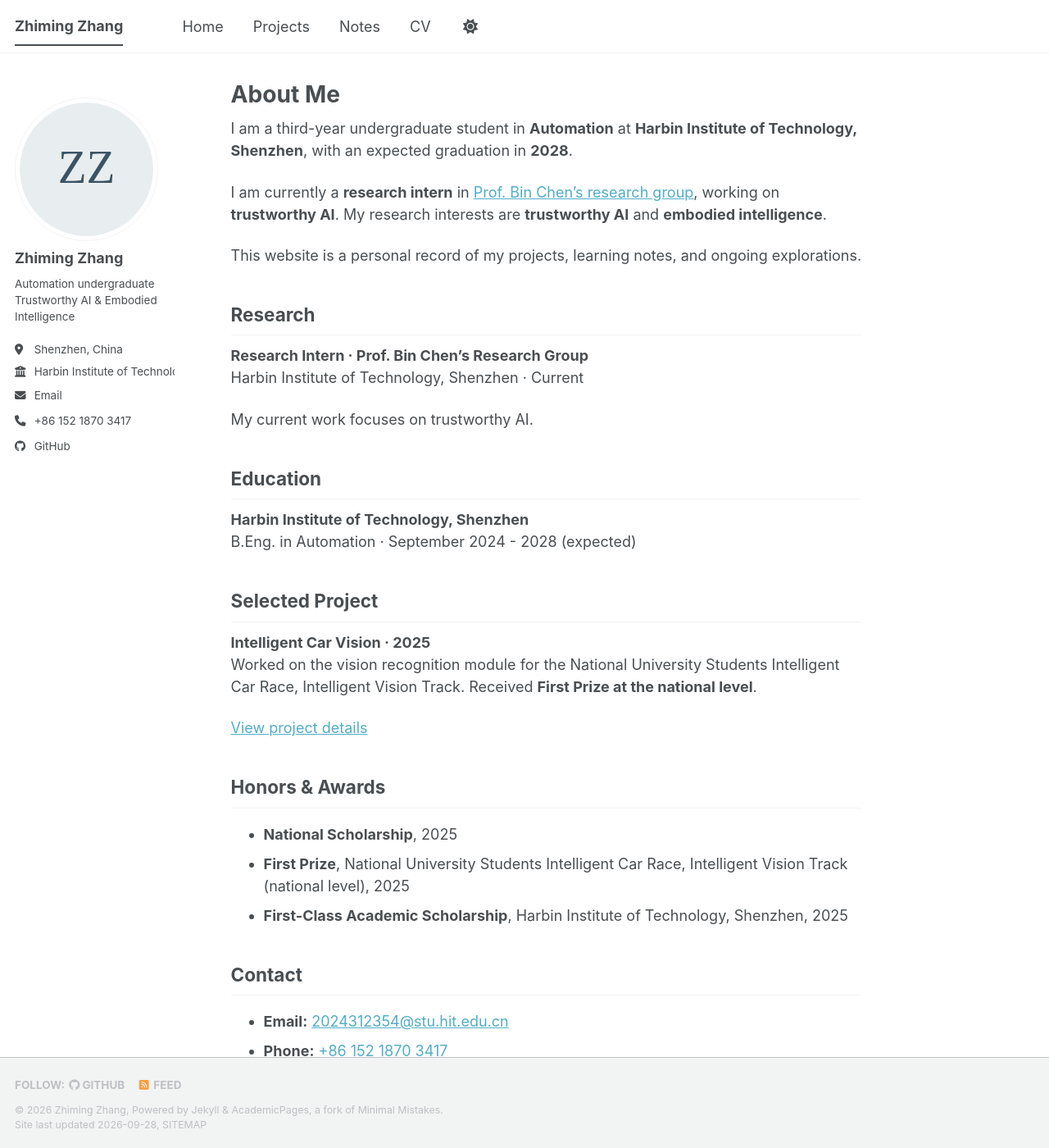
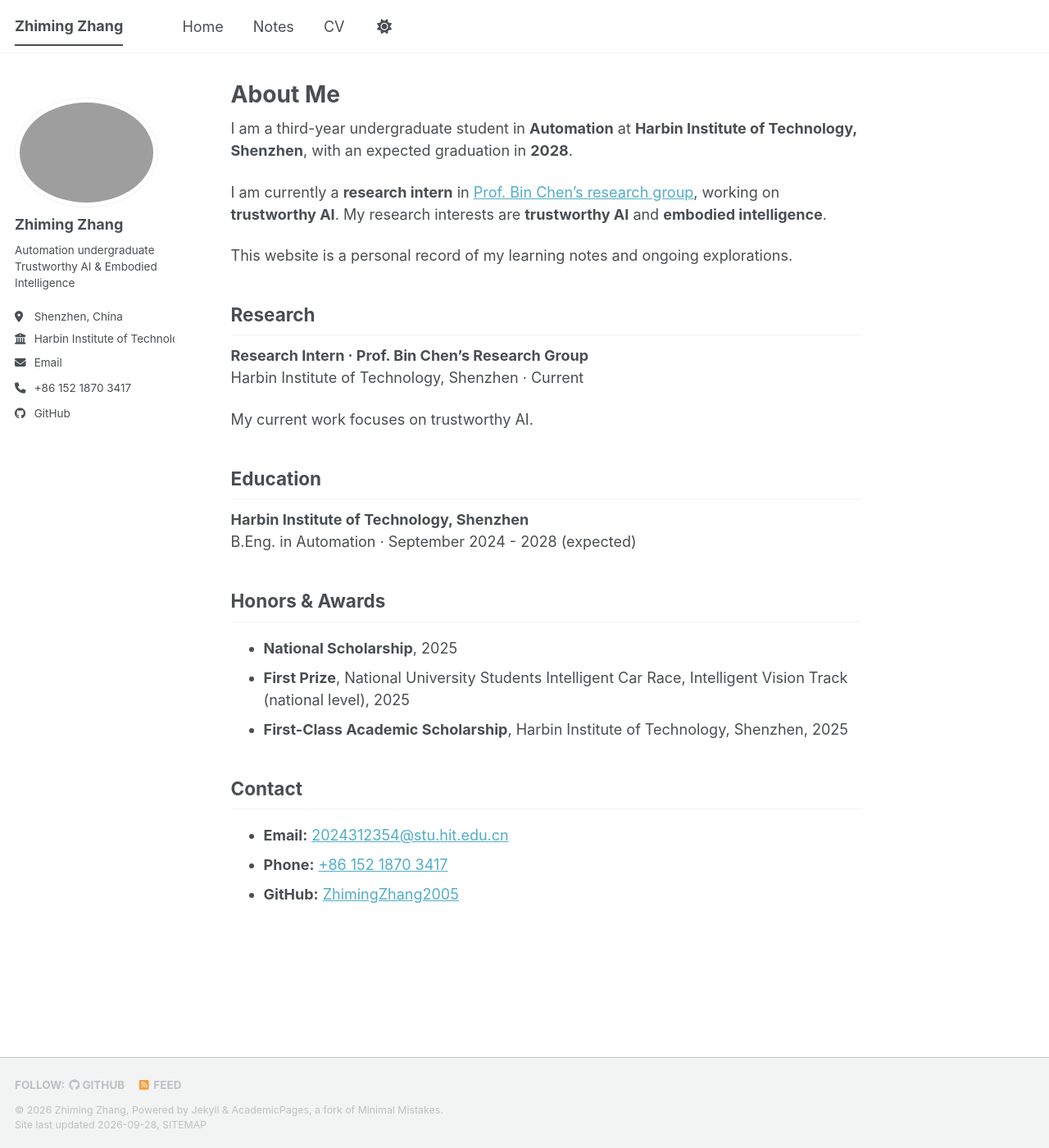
Before and after one commit to ZhimingZhang2005/ZhimingZhang2005.github.io, a Jekyll site: the page built from _pages/about.md, in a window 1280 px wide and 1400 px high. Shown: the whole window at 82% size. Built offline with Jekyll 4.4.1, drawn with Linux system fonts in a browser that asks for light colours; a style sheet for code colours, icons or effects is not loaded.

Commit message:
Update personal website

```diff
--- a/_config.yml
+++ b/_config.yml
@@ -4,14 +4,14 @@ site_theme               : "default"
 title                    : "Zhiming Zhang"
 title_separator          : "-"
 name                     : "Zhiming Zhang"
-description              : "Zhiming Zhang's personal website: trustworthy AI, embodied intelligence, projects, and learning notes."
+description              : "Zhiming Zhang's personal website: trustworthy AI, embodied intelligence, and learning notes."
 url                      : "https://zhimingzhang2005.github.io"
 baseurl                  : ""
 repository               : "ZhimingZhang2005/ZhimingZhang2005.github.io"
 
 # Blank profile fields do not appear in the sidebar.
 author:
-  avatar           : "zhiming-initials.svg"
+  avatar           : "zhiming-avatar.png"
   name             : "Zhiming Zhang"
   bio              : "Automation undergraduate<br>Trustworthy AI &amp; Embodied Intelligence"
   location         : "Shenzhen, China"
@@ -104,6 +104,10 @@ include:
   - _pages
   - files
 exclude:
+  - .local
+  - .scripts
+  - site.cmd
+  - LOCAL_DEVELOPMENT.md
   - AGENTS.md
   - docker-compose.yaml
   - markdown_generator
--- a/_data/navigation.yml
+++ b/_data/navigation.yml
@@ -2,8 +2,6 @@
 main:
   - title: "Home"
     url: /
-  - title: "Projects"
-    url: /projects/
   - title: "Notes"
     url: /notes/
   - title: "CV"
--- a/_pages/about.md
+++ b/_pages/about.md
@@ -11,7 +11,7 @@ I am a third-year undergraduate student in **Automation** at **Harbin Institute
 
 I am currently a **research intern** in [Prof. Bin Chen's research group](https://binchen2021.github.io/#groups), working on **trustworthy AI**. My research interests are **trustworthy AI** and **embodied intelligence**.
 
-This website is a personal record of my projects, learning notes, and ongoing explorations.
+This website is a personal record of my learning notes and ongoing explorations.
 
 ## Research
 
@@ -25,13 +25,6 @@ My current work focuses on trustworthy AI.
 **Harbin Institute of Technology, Shenzhen**<br>
 B.Eng. in Automation · September 2024 - 2028 (expected)
 
-## Selected Project
-
-**Intelligent Car Vision · 2025**<br>
-Worked on the vision recognition module for the National University Students Intelligent Car Race, Intelligent Vision Track. Received **First Prize at the national level**.
-
-[View project details](/projects/)
-
 ## Honors & Awards
 
 - **National Scholarship**, 2025
```
Also changed, not shown: LOCAL_DEVELOPMENT.md (added, +141 -0 lines), README.md (+11 -2 lines), _pages/projects.md (deleted, +0 -16 lines), .scripts/preview.yml (added), 5 other files.
